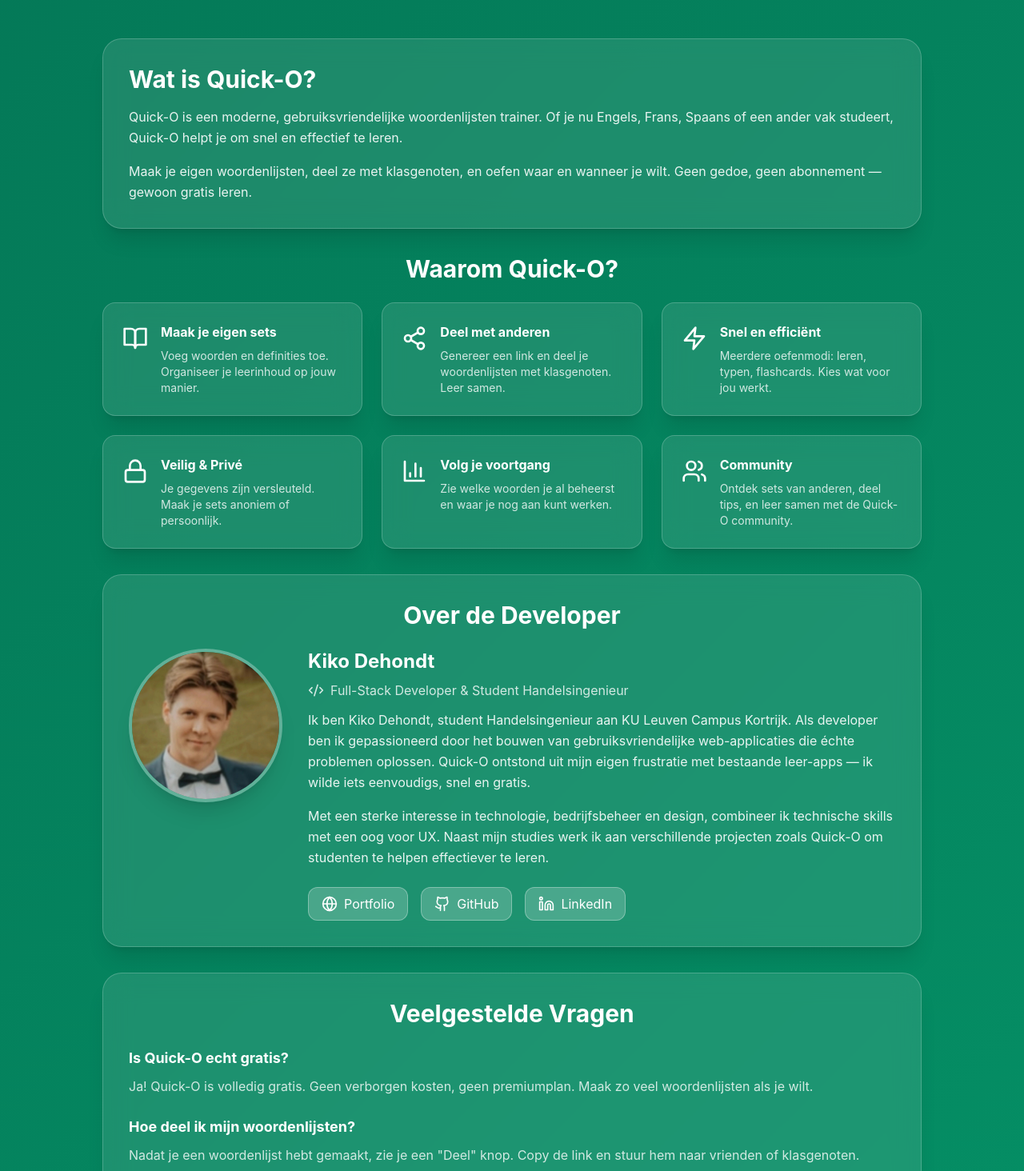
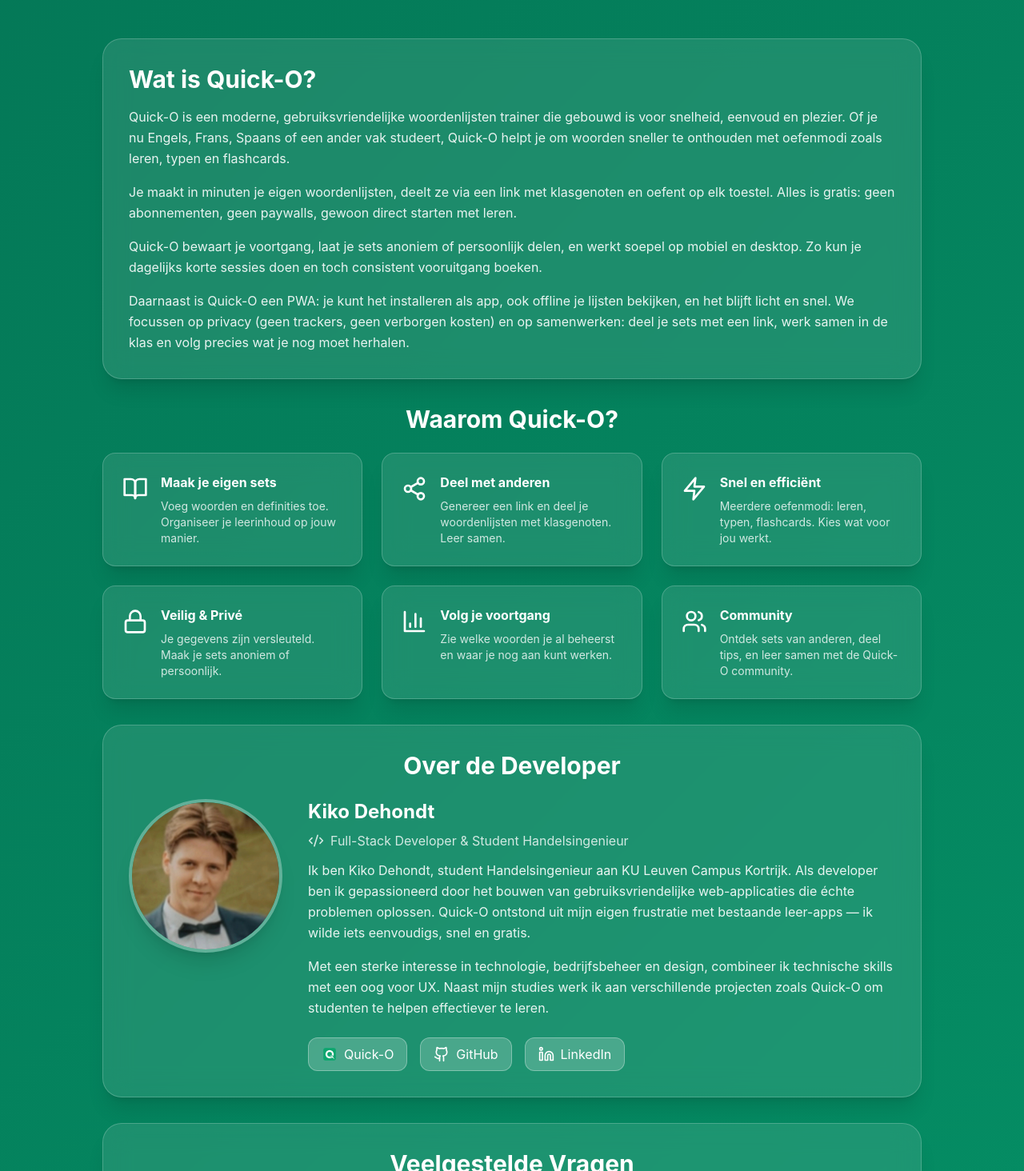
Before and after one commit to kikodehondt/quick-o, a React (Vite) app: page / in a window 1280 px wide. Shown: the part 766-2230 px from the top of the page at 80% size. Built offline with nearby package versions, Linux system fonts and the light colour scheme; no server answers; the database is empty.

Commit message:
Update About copy and align SEO descriptions

```diff
--- a/index.html
+++ b/index.html
@@ -3,6 +3,8 @@
   <head>
     <meta charset="UTF-8" />
     <link rel="icon" type="image/png" href="/Quick-O_logo.compressed.png" />
+    <link rel="shortcut icon" type="image/png" href="/Quick-O_logo.compressed.png" />
+    <link rel="icon" type="image/webp" href="/Quick-O_logo.compressed.webp" />
     <link rel="manifest" href="/manifest.json" />
     <link rel="apple-touch-icon" href="/Quick-O_logo.compressed.png" />
     <meta name="theme-color" content="#10b981" />
@@ -15,8 +17,8 @@
     <!-- Primary SEO Meta Tags -->
     <title>Quick-O - Gratis Woordenlijsten Trainer | Snel Leren</title>
     <meta name="title" content="Quick-O - Gratis Woordenlijsten Trainer | Snel Leren" />
-    <meta name="description" content="Quick-O is een gratis, gebruiksvriendelijke woordenlijsten trainer. Maak je eigen sets, deel ze, en oefen efficiënt. Ideaal voor studenten en taallearners." />
-    <meta name="keywords" content="woordenlijsten, trainer, vocabulary, leren, studeer app, flashcards, gratis, snel leren" />
+    <meta name="description" content="Quick-O is een moderne, gratis woordenlijsten trainer (PWA). Maak snel sets, deel via een link, oefen met leren/typen/flashcards. Werkt offline, mobiel & desktop, geen paywalls en privacyvriendelijk." />
+    <meta name="keywords" content="woordenlijsten, trainer, vocabulary, leren, studeer app, flashcards, gratis, snel leren, Quick-O" />
     <meta name="author" content="Quick-O" />
     <meta name="robots" content="index, follow, max-image-preview:large, max-snippet:-1, max-video-preview:-1" />
     <link rel="canonical" href="https://quick-o.kikodehondt.be/" />
@@ -25,7 +27,7 @@
     <meta property="og:type" content="website" />
     <meta property="og:url" content="https://quick-o.kikodehondt.be/" />
     <meta property="og:title" content="Quick-O - Gratis Woordenlijsten Trainer" />
-    <meta property="og:description" content="Maak woordenlijsten, deel ze met klasgenoten, en oefen efficiënt. Quick-O maakt leren makkelijk en leuk." />
+    <meta property="og:description" content="Quick-O is een moderne, gratis woordenlijsten trainer (PWA). Maak snel sets, deel via een link, oefen met leren/typen/flashcards. Werkt offline, mobiel & desktop, geen paywalls en privacyvriendelijk." />
     <meta property="og:image" content="https://quick-o.kikodehondt.be/Quick-O_logo.compressed.png" />
     <meta property="og:site_name" content="Quick-O" />
 
@@ -33,7 +35,7 @@
     <meta property="twitter:card" content="summary_large_image" />
     <meta property="twitter:url" content="https://quick-o.kikodehondt.be/" />
     <meta property="twitter:title" content="Quick-O - Gratis Woordenlijsten Trainer" />
-    <meta property="twitter:description" content="Maak woordenlijsten, deel ze met klasgenoten, en oefen efficiënt." />
+    <meta property="twitter:description" content="Quick-O is een moderne, gratis woordenlijsten trainer (PWA). Maak snel sets, deel via een link, oefen met leren/typen/flashcards. Werkt offline, mobiel & desktop, geen paywalls en privacyvriendelijk." />
     <meta property="twitter:image" content="https://quick-o.kikodehondt.be/Quick-O_logo.compressed.png" />
 
     <!-- Preconnect to Supabase for performance -->
@@ -48,7 +50,7 @@
         {
           "@type": "WebApplication",
           "name": "Quick-O",
-          "description": "Gratis woordenlijsten trainer voor studenten en taallearners",
+          "description": "Quick-O is een moderne, gratis woordenlijsten trainer (PWA). Maak snel sets, deel via een link, oefen met leren/typen/flashcards. Werkt offline, mobiel & desktop, geen paywalls en privacyvriendelijk.",
           "url": "https://quick-o.kikodehondt.be/",
           "image": "https://quick-o.kikodehondt.be/Quick-O_logo.compressed.png",
           "applicationCategory": "EducationalApplication",
--- a/src/components/AboutPage.tsx
+++ b/src/components/AboutPage.tsx
@@ -1,4 +1,4 @@
-import { BookOpen, Share2, Zap, Lock, BarChart3, Users, Code2, Github, Linkedin, Globe } from 'lucide-react'
+import { BookOpen, Share2, Zap, Lock, BarChart3, Users, Code2, Github, Linkedin } from 'lucide-react'
 
 export default function AboutPage() {
   return (
@@ -34,10 +34,16 @@ export default function AboutPage() {
         <section id="over-quick-o" className="bg-white/10 backdrop-blur-lg rounded-3xl p-8 shadow-xl border border-white/20 mb-8 transition-all duration-300" style={{animation: 'slideInUp 0.6s ease-out'}}>
           <h2 className="text-3xl font-bold text-white mb-4">Wat is Quick-O?</h2>
           <p className="text-white/90 mb-4 leading-relaxed">
-            Quick-O is een moderne, gebruiksvriendelijke woordenlijsten trainer. Of je nu Engels, Frans, Spaans of een ander vak studeert, Quick-O helpt je om snel en effectief te leren.
+            Quick-O is een moderne, gebruiksvriendelijke woordenlijsten trainer die gebouwd is voor snelheid, eenvoud en plezier. Of je nu Engels, Frans, Spaans of een ander vak studeert, Quick-O helpt je om woorden sneller te onthouden met oefenmodi zoals leren, typen en flashcards.
+          </p>
+          <p className="text-white/90 mb-4 leading-relaxed">
+            Je maakt in minuten je eigen woordenlijsten, deelt ze via een link met klasgenoten en oefent op elk toestel. Alles is gratis: geen abonnementen, geen paywalls, gewoon direct starten met leren.
+          </p>
+          <p className="text-white/90 mb-4 leading-relaxed">
+            Quick-O bewaart je voortgang, laat je sets anoniem of persoonlijk delen, en werkt soepel op mobiel en desktop. Zo kun je dagelijks korte sessies doen en toch consistent vooruitgang boeken.
           </p>
           <p className="text-white/90 leading-relaxed">
-            Maak je eigen woordenlijsten, deel ze met klasgenoten, en oefen waar en wanneer je wilt. Geen gedoe, geen abonnement — gewoon gratis leren.
+            Daarnaast is Quick-O een PWA: je kunt het installeren als app, ook offline je lijsten bekijken, en het blijft licht en snel. We focussen op privacy (geen trackers, geen verborgen kosten) en op samenwerken: deel je sets met een link, werk samen in de klas en volg precies wat je nog moet herhalen.
           </p>
         </section>
 
@@ -148,13 +154,14 @@ export default function AboutPage() {
               </p>
               <div className="flex gap-4 mt-6">
                 <a
-                  href="https://www.kikodehondt.be"
+                  href="https://quick-o.kikodehondt.be"
                   target="_blank"
                   rel="noopener noreferrer"
                   className="flex items-center gap-2 px-4 py-2 rounded-xl bg-white/20 border border-white/30 text-white hover:bg-white/30 transition-all duration-300 hover:scale-105"
+                  title="Quick-O - gratis woordenlijsten trainer"
                 >
-                  <Globe className="w-5 h-5" />
-                  Portfolio
+                  <img src="/Quick-O_logo.compressed.webp" alt="Quick-O" className="w-5 h-5 rounded" loading="lazy" />
+                  Quick-O
                 </a>
                 <a
                   href="https://github.com/kikodehondt"
```
